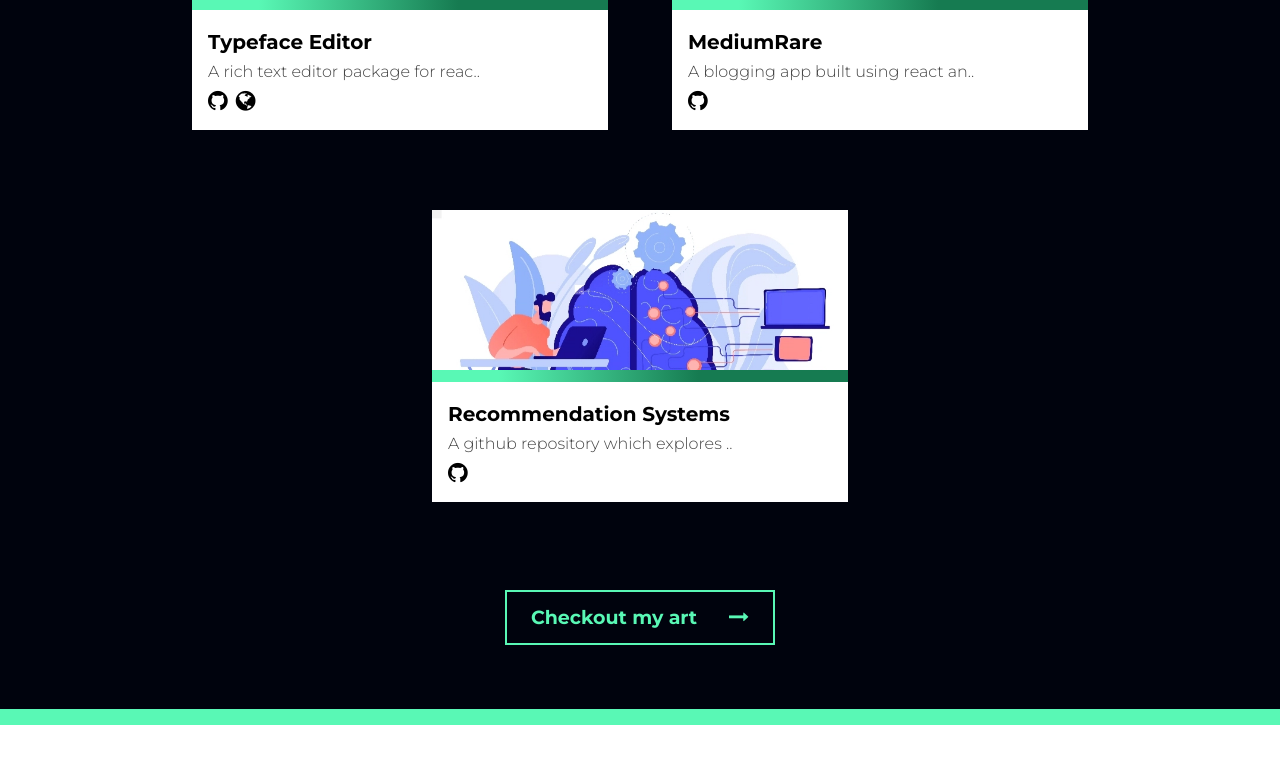
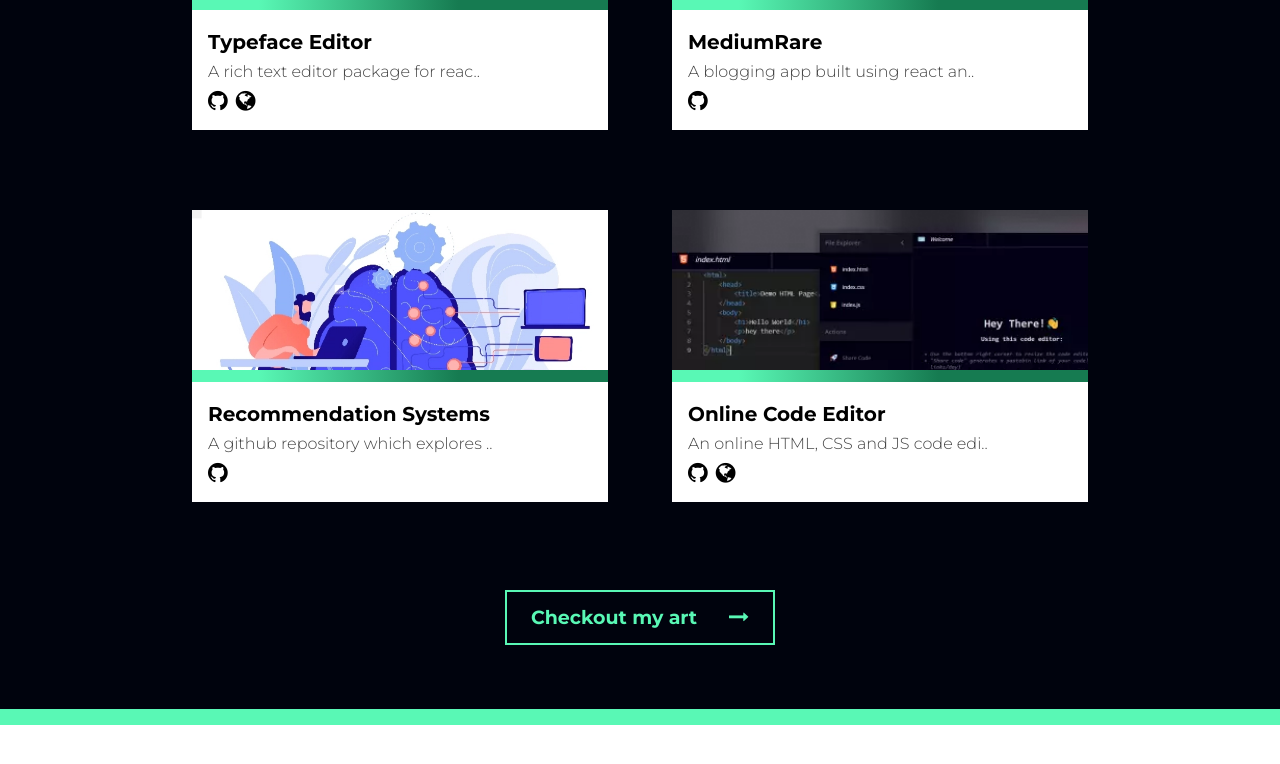
Before and after one commit to ishita1805/Portfolio, a React (Create React App) app: page / in a window 1280 px wide. Shown: the part 3557-4321 px from the top of the page. Built offline with nearby package versions, Linux system fonts and the light colour scheme.

Commit message:
added a project

```diff
--- a/src/data/projectList.js
+++ b/src/data/projectList.js
@@ -5,7 +5,7 @@ import typeface from '../assets/p4.webp'
 import chatio from '../assets/p5.webp'
 import mediumrare from '../assets/p6.webp'
 import recom from '../assets/p7.webp'
-// import safespace from '../assets/p8.webp'
+import editor from '../assets/p8.webp'
 
 
 const project = [
@@ -15,7 +15,7 @@ const project = [
         githubUrl:'https://github.com/ishita1805/QuiCLI',
         webUrl:false,
         img: quicli,
-        tagline:'A CLI tool that provides one-click deployments. Comes with many feaures including auto DNS management, dockerization, CI/CD & rollback to last stable release.',
+        tagline:'A CLI tool that provides one-click deployments. Comes with feaures like Port & DNS management, dockerization, CI/CD & rollback to last stable release.',
     },
     {
         title:'Chat.io',
@@ -37,7 +37,7 @@ const project = [
         githubUrl:'https://github.com/ishita1805/ResuME',
         webUrl:false,
         img: resume,
-        tagline:'Generate and deploy your website in one click, using your linkedin profile, also links your website to the domain',
+        tagline:'A Python CLI to auto generate and deploy portfolio website by scraping data from linkedIn. Uses Selenium. Provides version control using git, update and delete features to manage website.',
     },
     {
         title:'Typeface Editor',
@@ -61,13 +61,13 @@ const project = [
         img: recom,
         tagline:'A github repository which explores various types of recommendation systems.',
     },
-    // {
-    //     title:'Safe Space',
-    //     githubUrl:'',
-    //     webUrl:'https://atishi.me/',
-    //     img: safespace,
-    //     tagline:'A cross-platform, mental health centric social media application built on flutter and Node.js',
-    // },
+    {
+        title:'Online Code Editor',
+        githubUrl:'https://github.com/ishita1805/Online-Code-Editor',
+        webUrl:'https://editor.atishi.me/',
+        img: editor,
+        tagline:'An online HTML, CSS and JS code editor built on react, let\'s you collaborate with others by sharing your code. You can view and edit old shared codes. Auto saves code ',
+    },
 ]
 
 export default project;
```
Also changed, not shown: src/assets/p8.webp.
